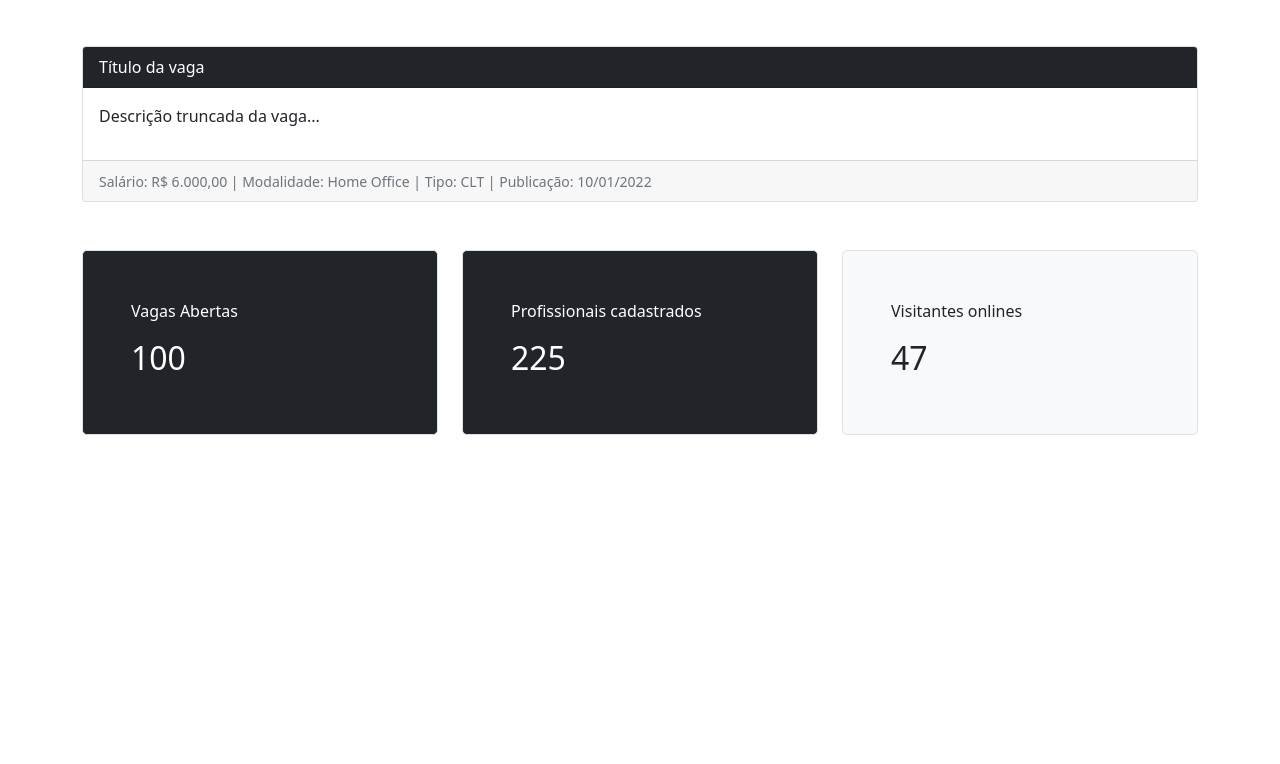
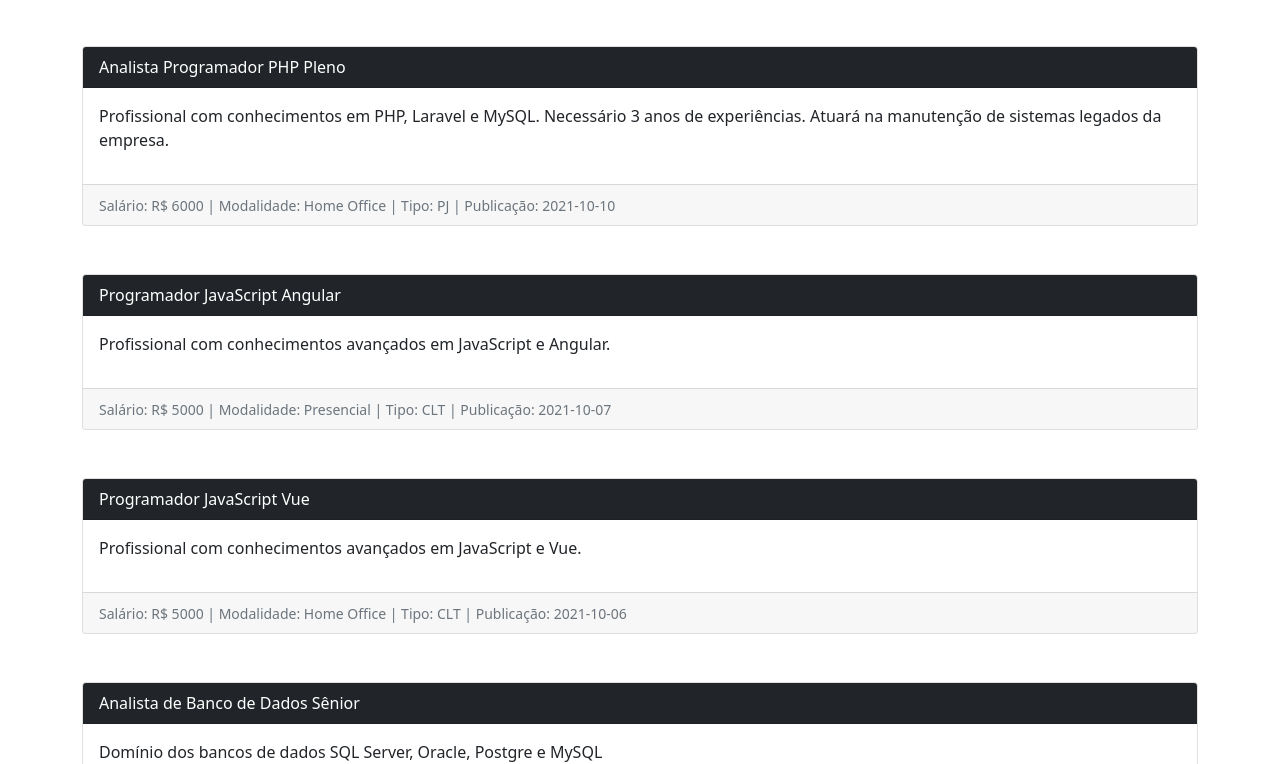
Before and after one commit to Jhonatan-Azevedo/Vagas, a Vue app: page / in a window 1280 px wide. Shown: the part 436-1200 px from the top of the page. Before the commit the page ends 895 px from the top, so only its background shows below. Built offline with nearby package versions, Linux system fonts and the light colour scheme.

Commit message:
ADD: alimentando comp VagasCard pelo comp pai

```diff
--- a/src/components/comuns/VagaCard.vue
+++ b/src/components/comuns/VagaCard.vue
@@ -1,14 +1,16 @@
 <template>
   <div>
     <div class="card">
-      <div class="card-header bg-dark text-white">Título da vaga</div>
+      <div class="card-header bg-dark text-white">
+        {{ titulo }}
+      </div>
       <div class="card-body">
-        <p>Descrição truncada da vaga...</p>
+        <p>{{ descricao }}</p>
       </div>
       <div class="card-footer">
         <small class="text-muted">
-          Salário: R$ 6.000,00 | Modalidade: Home Office | Tipo: CLT |
-          Publicação: 10/01/2022
+          Salário: R$ {{ salario }} | Modalidade: {{ modalidade }} | Tipo:
+          {{ tipo }} | Publicação: {{ dtPublicacao }}
         </small>
       </div>
     </div>
@@ -18,6 +20,14 @@
 <script>
 export default {
   name: "VagaCard",
+  props: [
+    "titulo",
+    "descricao",
+    "salario",
+    "modalidade",
+    "tipo",
+    "dtPublicacao",
+  ],
 };
 </script>
 
--- a/src/components/views/HomeVagas.vue
+++ b/src/components/views/HomeVagas.vue
@@ -7,8 +7,17 @@
         </div>
       </div>
 
-      <div class="row mt-5">
-        <div class="col"><VagaCard /></div>
+      <div class="row mt-5" v-for="(vaga, index) in vagas" :key="index">
+        <div class="col">
+          <VagaCard
+            :titulo="vaga.titulo"
+            :descricao="vaga.descricao"
+            :salario="vaga.salario"
+            :modalidade="vaga.modalidade"
+            :tipo="vaga.tipo"
+            :dtPublicacao="vaga.publicacao"
+          />
+        </div>
       </div>
 
       <div class="row mt-5">
@@ -59,6 +68,53 @@
   data() {
     return {
       usuariosOnline: 0,
+      vagas: [
+        {
+          titulo: "Analista Programador PHP Pleno",
+          descricao:
+            "Profissional com conhecimentos em PHP, Laravel e MySQL. Necessário 3 anos de experiências. Atuará na manutenção de sistemas legados da empresa.",
+          salario: 6000,
+          modalidade: "Home Office",
+          tipo: "PJ",
+          publicacao: "2021-10-10",
+        },
+        {
+          titulo: "Programador JavaScript Angular",
+          descricao:
+            "Profissional com conhecimentos avançados em JavaScript e Angular.",
+          salario: 5000,
+          modalidade: "Presencial",
+          tipo: "CLT",
+          publicacao: "2021-10-07",
+        },
+        {
+          titulo: "Programador JavaScript Vue",
+          descricao:
+            "Profissional com conhecimentos avançados em JavaScript e Vue.",
+          salario: 5000,
+          modalidade: "Home Office",
+          tipo: "CLT",
+          publicacao: "2021-10-06",
+        },
+        {
+          titulo: "Analista de Banco de Dados Sênior",
+          descricao:
+            "Domínio dos bancos de dados SQL Server, Oracle, Postgre e MySQL",
+          salario: 9000,
+          modalidade: "Presencial",
+          tipo: "PJ",
+          publicacao: "2021-10-06",
+        },
+        {
+          titulo: "Programador Web Júnior",
+          descricao:
+            "Conhecimentos básicos em HTML, CSS, JavaScript, Bootstrap, PHP e MySQL",
+          salario: 3000,
+          modalidade: "Presencial",
+          tipo: "CLT",
+          publicacao: "2021-10-05",
+        },
+      ],
     };
   },
 
```
